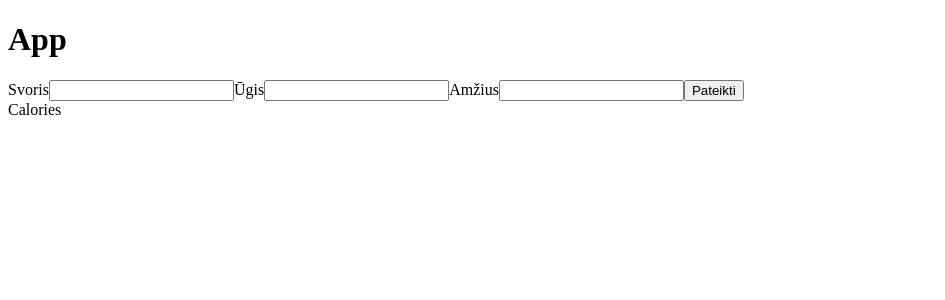
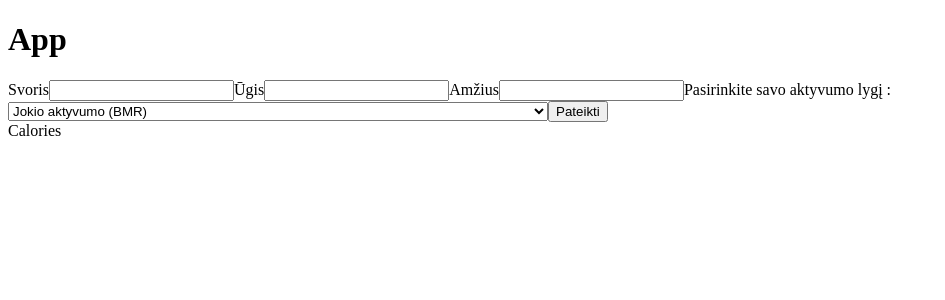
Before and after one commit to LukasKliukas/Calories-calculator-v1, a React (Create React App) app: page / in a window 1280 px wide. Shown: the top 300 px of the page, without its empty margins (0-945 px from the left). Built offline with nearby package versions, Linux system fonts and the light colour scheme; the HTML template or start-up script is replaced by a standard one.

Commit message:
Added activity selection

```diff
--- a/src/components/pages/MainPage.jsx
+++ b/src/components/pages/MainPage.jsx
@@ -5,6 +5,7 @@ const MainPage = () => {
   const [weight, setWeight] = useState('');
   const [height, setHeight] = useState('');
   const [age, setAge] = useState('');
+  const [activity, setActivity] = useState('');
   const [result, setResult] = useState('');
 
   function caloriesCounter() {
@@ -17,11 +18,12 @@ const MainPage = () => {
     function caloriesCounterBMR() {
       let totalCal = 0;
       totalCal = 10 * myData.weight + 6.25 * myData.height - 5 * myData.age + 5;
-      return totalCal * 1.2;
+      return totalCal;
     }
 
     let resultBMR = caloriesCounterBMR();
-    let roundResult = Math.round(resultBMR);
+    let resultWithActivity = resultBMR * activity;
+    let roundResult = Math.round(resultWithActivity);
 
     return roundResult;
   }
@@ -29,6 +31,10 @@ const MainPage = () => {
   function submitHandler(event) {
     event.preventDefault();
     setResult(caloriesCounter());
+  }
+
+  function handleChange(event) {
+    setActivity(event.target.value);
   }
 
   return (
@@ -55,6 +61,35 @@ const MainPage = () => {
           onChange={(e) => setAge(e.target.value)}
           value={age}
         />
+        <label for='activity'>Pasirinkite savo aktyvumo lygį :</label>
+        <select
+          name='activity'
+          id='activity'
+          value={activity}
+          onChange={handleChange}
+        >
+          <option value='1'>Jokio aktyvumo (BMR) </option>
+          <option value='1.2'>
+            Sėdimas darbas: šiek tiek arba jokio aktyvumo
+          </option>
+          <option value='1.37522'>
+            Lengvas aktyvumas: treniruotės 1-3 kartus/savaitę
+          </option>
+          <option value='1.46525'>
+            Vidutinis aktyvumas: treniruotės 4-5 kartus/savaitę
+          </option>
+          <option value='1.54984'>
+            Didelis aktyvumas: kasdienės treniruotės arba intensyvios
+            treniruotės 3-4 kartus/savaitę
+          </option>
+          <option value='1.72507'>
+            Labai didelis aktyvumas: intensyvios treniruotės 6-7 kartus/savaitę
+          </option>
+          <option value='1.9'>
+            Ekstra didelis aktyvumas: labai intensyvios treniruotės/fizinis
+            darbas kasdien
+          </option>
+        </select>
         <button>Pateikti</button>
       </form>
       {result} Calories
```
